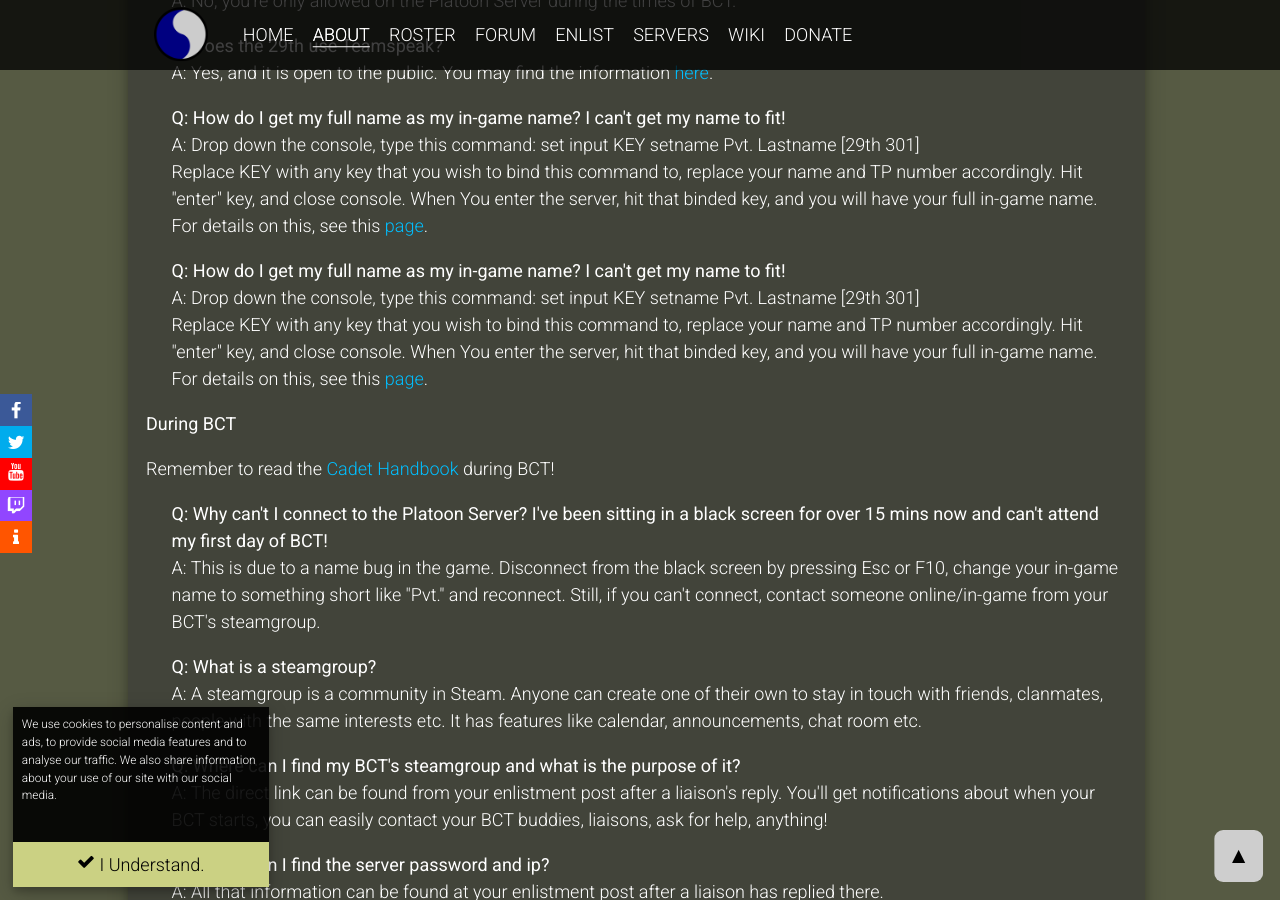
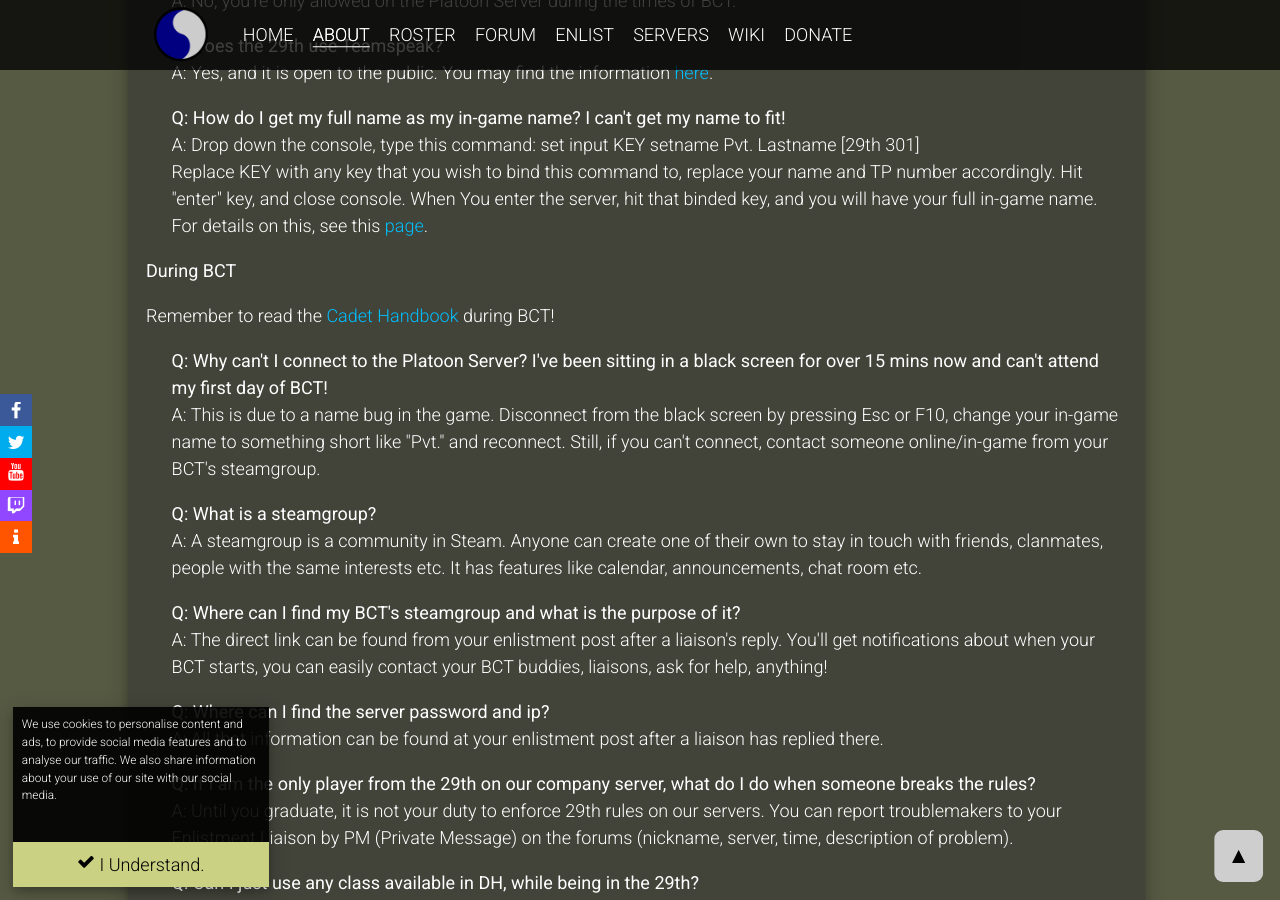
Before and after one commit to Xegion/29th.github.io, a Jekyll site: the page built from about/faq.html, in a window 1280 px wide and 900 px high, scrolled down 983 px. Built offline with Jekyll 4.4.1, drawn with Linux system fonts in a browser that asks for light colours.

Commit message:
Add files via upload

```diff
--- a/about/faq.html
+++ b/about/faq.html
@@ -21,9 +21,8 @@ title: About
 				<p id="about_section_text_indented"><b>Q: Can I practice in the Platoon Server when it's empty?</b><br>A: No, you're only allowed on the Platoon Server during the times of BCT.</p>
 				<p id="about_section_text_indented"><b>Q: Does the 29th use Teamspeak?</b><br>A: Yes, and it is open to the public. You may find the information <a href="http://www.29th.org/forums/index.php?topic=39065.0" target="_blank">here</a>.</p>
 				<p id="about_section_text_indented"><b>Q: How do I get my full name as my in-game name? I can't get my name to fit!</b><br>A: Drop down the console, type this command: set input KEY setname Pvt. Lastname [29th 301]<br>Replace KEY with any key that you wish to bind this command to, replace your name and TP number accordingly. Hit "enter" key, and close console. When You enter the server, hit that binded key, and you will have your full in-game name. For details on this, see this <a href="http://29th.org/dh/index.php?title=Name_Changing" target="_blank">page</a>.</p>
-				<p id="about_section_text_indented"><b>Q: How do I get my full name as my in-game name? I can't get my name to fit!</b><br>A: Drop down the console, type this command: set input KEY setname Pvt. Lastname [29th 301]<br>Replace KEY with any key that you wish to bind this command to, replace your name and TP number accordingly. Hit "enter" key, and close console. When You enter the server, hit that binded key, and you will have your full in-game name. For details on this, see this <a href="http://29th.org/dh/index.php?title=Name_Changing" target="_blank">page</a>.</p>
 				<p id="about_section_text"><b>During BCT</b></p>
-				<p id="about_section_text">Remember to read the <a href="http://www.29th.org/wiki/index.php?title=FM_21-20_%22Cadet%27s_Handbook%22" target="_blank">Cadet Handbook</a> during BCT!</p>
+				<p id="about_section_text">Remember to read the <a href="https://www.29th.org/wiki/FM_21-20_%22Cadet's_Handbook%22" target="_blank">Cadet Handbook</a> during BCT!</p>
 				<p id="about_section_text_indented"><b>Q: Why can't I connect to the Platoon Server? I've been sitting in a black screen for over 15 mins now and can't attend my first day of BCT!</b><br>A: This is due to a name bug in the game. Disconnect from the black screen by pressing Esc or F10, change your in-game name to something short like "Pvt." and reconnect. Still, if you can't connect, contact someone online/in-game from your BCT's steamgroup.</p>
 				<p id="about_section_text_indented"><b>Q: What is a steamgroup?</b><br>A: A steamgroup is a community in Steam. Anyone can create one of their own to stay in touch with friends, clanmates, people with the same interests etc. It has features like calendar, announcements, chat room etc.</p>
 				<p id="about_section_text_indented"><b>Q: Where can I find my BCT's steamgroup and what is the purpose of it?</b><br>A: The direct link can be found from your enlistment post after a liaison's reply. You'll get notifications about when your BCT starts, you can easily contact your BCT buddies, liaisons, ask for help, anything!</p>
@@ -32,7 +31,7 @@ title: About
 				<p id="about_section_text_indented"><b>Q: Can I just use any class available in DH, while being in the 29th?</b><br>A: As the rifle is the most common and most effective weapon in the game, all of our incoming soldiers learn its ins-and-outs. After graduating BCT, soldiers are given the opportunity to choose an AIT (Advanced Infantry Training) class such as the Machine Gun, the BAR, the Rifle, the Bazooka, etc. That said, you are restricted to the rifles (and the grenades, etc. that come with the rifle classes) at all times during BCT and until you are told otherwise by your squad leader.<br><i>Note: this only counts for the 29th servers. On any other server you are allowed to pick any class you want - but as many have noticed, the rifle isn't that bad a choice of weapon after all.</i></p>
 				<p id="about_section_text_indented"><b>Q: Where can I find my BCT's steamgroup and what is the purpose of it?</b><br>A: The direct link can be found from your enlistment post after a liaison's reply. You'll get notifications about when your BCT starts, you can easily contact your BCT buddies, liaisons, ask for help, anything!</p>
 				<p id="about_section_text"><b>After BCT</b></p>
-				<p id="about_section_text">For questions and answers after BCT, read the <a href="http://www.29th.org/wiki/index.php?title=Category:FM_21-100" target="_blank">FM 21-100</a> or message your squad leader.</p>
+				<p id="about_section_text">For questions and answers after BCT, read the <a href="https://www.29th.org/wiki/FM_21-20_%22Cadet's_Handbook%22" target="_blank">FM 21-100</a> or message your squad leader.</p>
 			</div>
 		</div>
 	</div>
```
